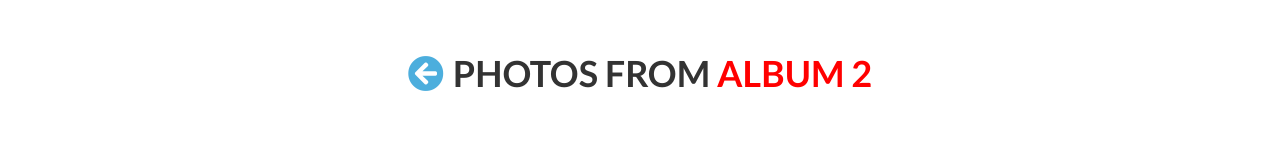
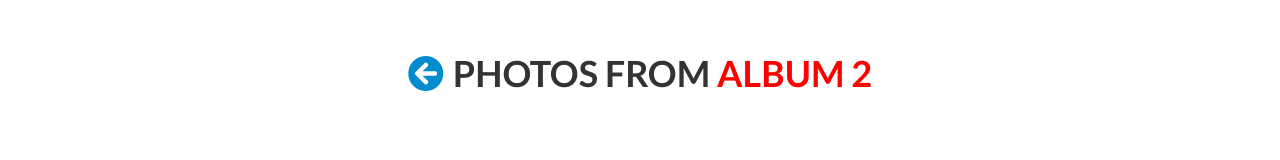
Before and after one commit to rob-now/photo-albums--react, a React (Create React App) app: page /album/1 in a window 1280 px wide. Shown: the top 160 px of the page. Built offline with nearby package versions, Linux system fonts and the light colour scheme.

Commit message:
Added hover effect on left arrow

```diff
--- a/src/components/PhotosGridView.css
+++ b/src/components/PhotosGridView.css
@@ -4,10 +4,11 @@
 
 .fa-arrow-circle-left {
     cursor: pointer;
-    color: rgba(0, 140, 206, 0.7);
+    color: rgba(0, 140, 206, 1);
     transition: 0.3s all linear;
 }
 
 .fa-arrow-circle-left:hover {
     transition: 0.3s all;
+    color: rgba(0, 140, 206, 0.7);
 }
```
